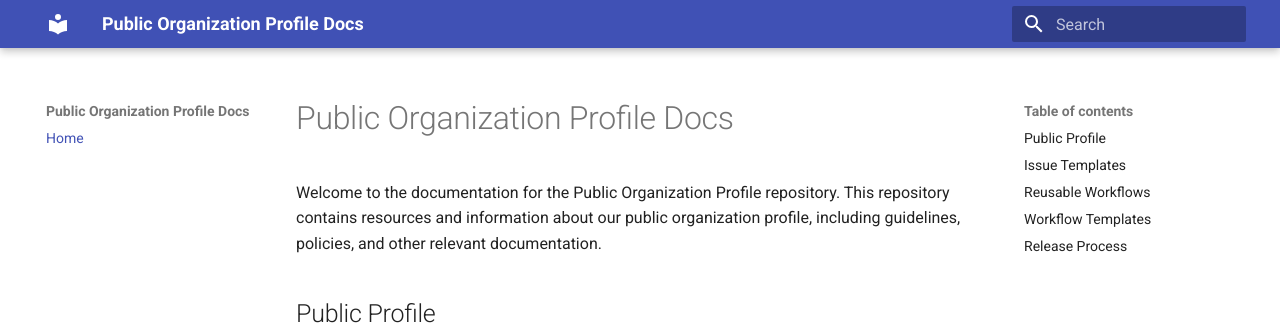
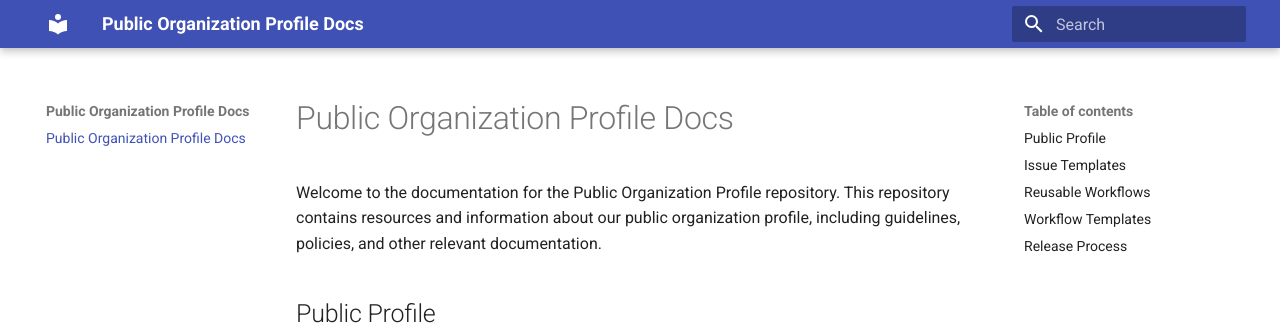
Before and after one commit to geolonia/.github, an MkDocs documentation site: the page built from docs/index.md, in a window 1280 px wide. Shown: the top 325 px of the page. Built offline with MkDocs 1.6.1 and Material for MkDocs 9.7.7, drawn with Linux system fonts in a browser that asks for light colours; part of the change alters nothing that is shown.

Commit message:
Comment out nav section in mkdocs.yml
Comment out the navigation section in mkdocs.yml

```diff
--- a/mkdocs.yml
+++ b/mkdocs.yml
@@ -1,6 +1,6 @@
 site_name: Public Organization Profile Docs
-nav:
-  - Home: index.md
+# nav:
+#   - Home: index.md
 docs_dir: docs
 theme:
   name: material
```
